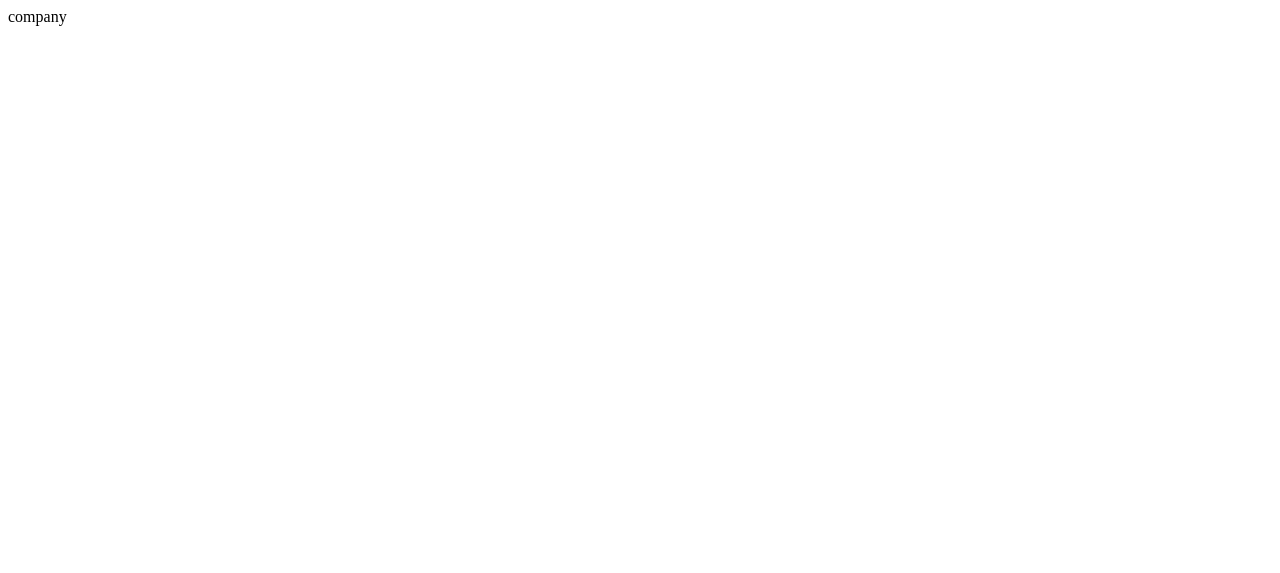
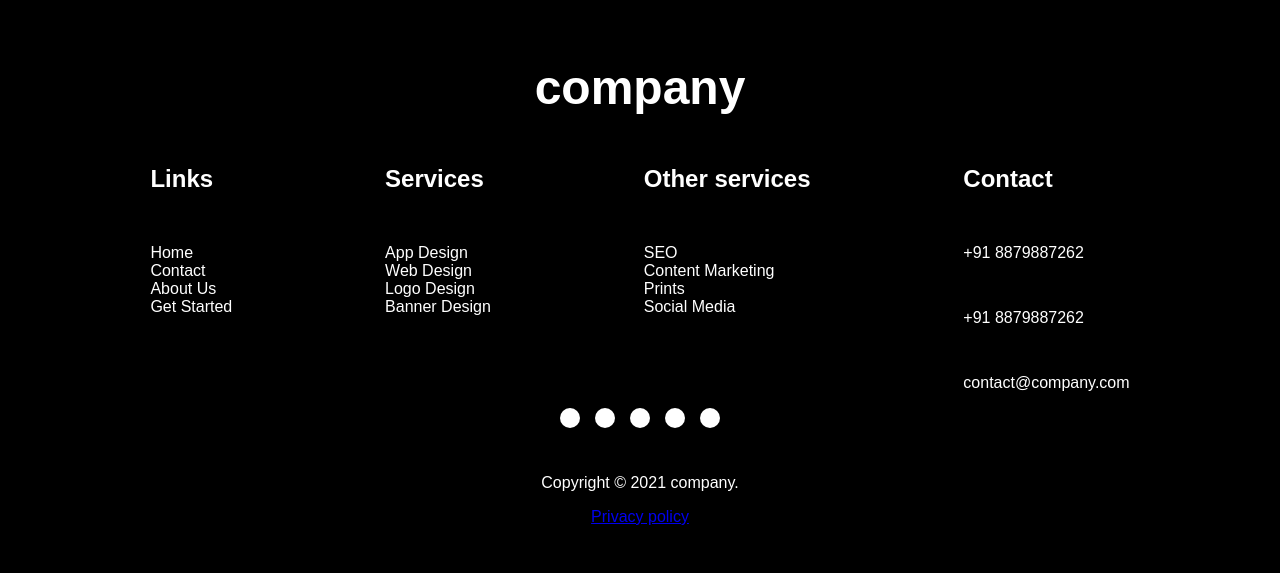
Before and after one commit to acciojob/footer-AsadGuru, a website: page main.html in a window 1280 px wide. Drawn offline with Linux system fonts and the light colour scheme.

Commit message:
created a submission

```diff
--- a/main.html
+++ b/main.html
@@ -1,4 +1,4 @@
-<!DOCTYPE html>
+<!-- <!DOCTYPE html>
 <html lang="en">
   <head>
     <meta charset="UTF-8" />
@@ -21,15 +21,254 @@
           </div>
           <div class="media-icons">
             <!-- your code here -->
-          </div>
+          <!-- </div>
         </div>
         <div class="link-boxes">
           <!-- your code here -->
-        </div>
+        <!-- </div>
       </div>
-      <div class="bottom-details">
+      <div class="bottom-details"> -->
         <!-- your code here -->
-      </div>
+      <!-- </div>
     </footer>
   </body>
+</html>  -->
+
+
+
+
+
+
+
+<!DOCTYPE html>
+
+<html lang="en">
+
+<head>
+
+    <meta charset="UTF-8">
+
+    <meta name="viewport" content="width=device-width, initial-scale=1.0">
+
+    <title>Company Website</title>
+
+    <style>
+
+        body {
+
+            background-color: #000;
+
+            color: #fff;
+
+            font-family: sans-serif;
+
+            display: flex;
+
+            flex-direction: column;
+
+            align-items: center;
+
+            padding: 20px;
+
+        }
+
+
+        h1 {
+
+            font-size: 3em;
+
+            margin-bottom: 30px;
+
+        }
+
+
+        .container {
+
+            display: flex;
+
+            justify-content: space-between;
+
+            width: 80%;
+
+            max-width: 1000px;
+
+        }
+
+
+        .column {
+
+            display: flex;
+
+            flex-direction: column;
+
+            gap: 15px;
+
+        }
+
+
+        .social-links {
+
+            display: flex;
+
+            gap: 15px;
+
+        }
+
+
+        .social-links a {
+
+            text-decoration: none;
+
+            border-radius: 50%;
+
+            padding: 10px;
+
+            display: flex;
+
+            justify-content: center;
+
+            align-items: center;
+
+            background-color: #fff;
+
+            color: #000;
+
+        }
+
+
+        .social-links a:hover {
+
+            background-color: #ccc;
+
+        }
+
+
+        footer {
+
+            margin-top: 30px;
+
+            text-align: center;
+
+        }
+
+
+        .column ul {
+
+            list-style: none;
+
+            padding: 0;
+
+        }
+
+
+        .column ul li a {
+
+            text-decoration: none;
+
+            color: #fff;
+
+        }
+
+    </style>
+
+</head>
+
+<body>
+
+    <h1>company</h1>
+
+    <div class="container">
+
+        <div class="column">
+
+            <h2>Links</h2>
+
+            <ul>
+
+                <li><a href="#">Home</a></li>
+
+                <li><a href="#">Contact</a></li>
+
+                <li><a href="#">About Us</a></li>
+
+                <li><a href="#">Get Started</a></li>
+
+            </ul>
+
+        </div>
+
+        <div class="column">
+
+            <h2>Services</h2>
+
+            <ul>
+
+                <li><a href="#">App Design</a></li>
+
+                <li><a href="#">Web Design</a></li>
+
+                <li><a href="#">Logo Design</a></li>
+
+                <li><a href="#">Banner Design</a></li>
+
+            </ul>
+
+        </div>
+
+        <div class="column">
+
+            <h2>Other services</h2>
+
+            <ul>
+
+                <li><a href="#">SEO</a></li>
+
+                <li><a href="#">Content Marketing</a></li>
+
+                <li><a href="#">Prints</a></li>
+
+                <li><a href="#">Social Media</a></li>
+
+            </ul>
+
+        </div>
+
+        <div class="column">
+
+            <h2>Contact</h2>
+
+            <p>+91 8879887262</p>
+
+            <p>+91 8879887262</p>
+
+            <p>contact@company.com</p>
+
+        </div>
+
+    </div>
+
+    <div class="social-links">
+
+        <a href="#" target="_blank"><i class="fab fa-facebook-f"></i></a>
+
+        <a href="#" target="_blank"><i class="fab fa-twitter"></i></a>
+
+        <a href="#" target="_blank"><i class="fab fa-instagram"></i></a>
+
+        <a href="#" target="_blank"><i class="fab fa-linkedin-in"></i></a>
+
+        <a href="#" target="_blank"><i class="fab fa-youtube"></i></a>
+
+    </div>
+
+    <footer>
+
+        <p>Copyright © 2021 company.</p>
+
+        <p><a href="#">Privacy policy</a></p>
+
+    </footer>
+
+</body>
+
 </html>
```
